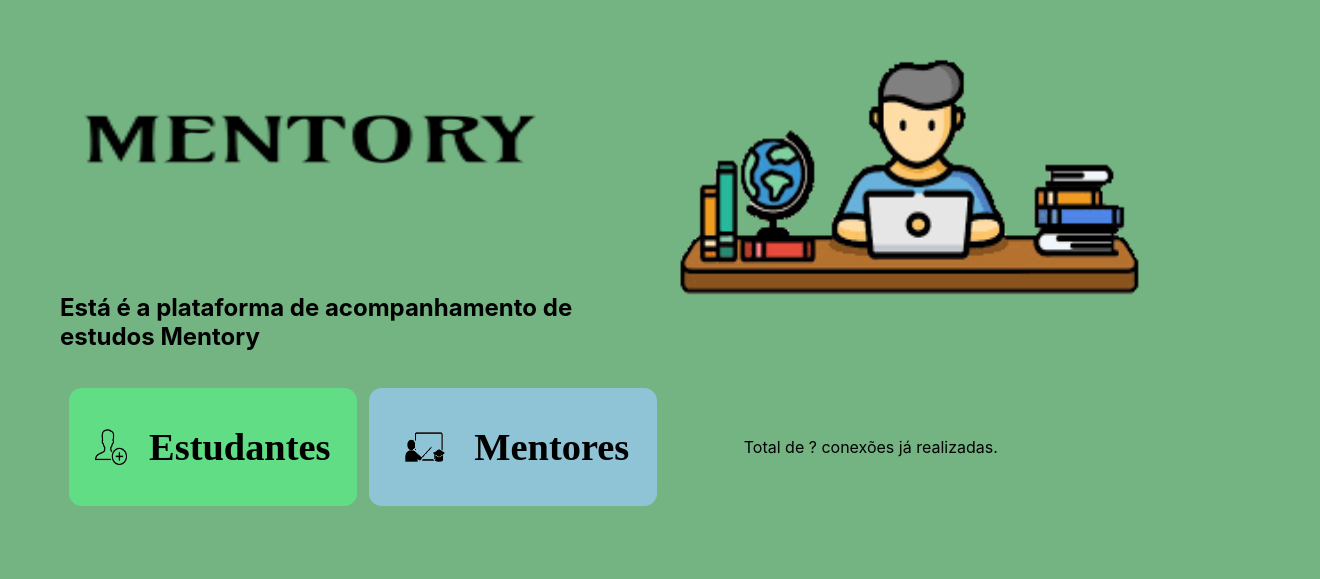
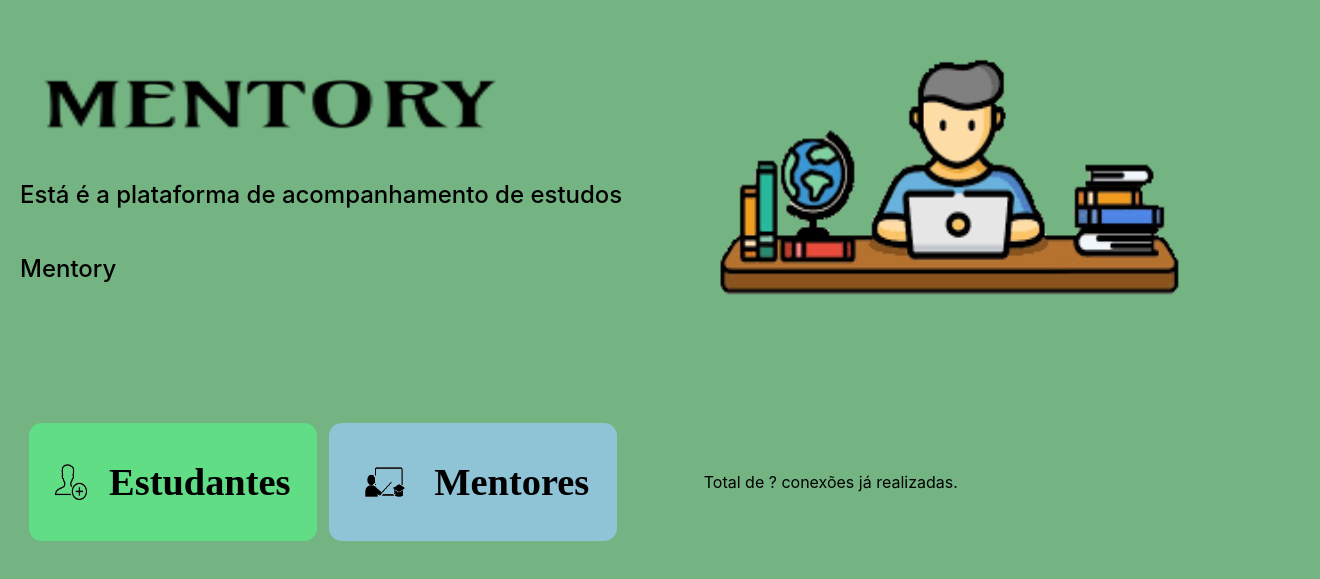
Before and after one commit to gleydson-delcho/Projeto-Mentory, a React (Create React App) app in the folder frontend/: page / in a window 1280 px wide. Shown: the part 149-728 px from the top of the page, 1320 px wide, since content can reach past the window. Built offline with nearby package versions, Linux system fonts and the light colour scheme.

Commit message:
Altera o link do caminho da imagem back

```diff
--- a/frontend/src/components/template/Logo.css
+++ b/frontend/src/components/template/Logo.css
@@ -8,3 +8,13 @@ aside.logo {
     margin:0;
     padding: 0;
 }
+
+.logo h2 {
+    height: 8rem;
+    width: 40rem;
+    font-weight: 500;
+    line-height: 4.6rem;
+    text-align: start;
+    margin-top: -100px;
+    margin-bottom: 100px;
+}
--- a/frontend/src/components/template/Logo.jsx
+++ b/frontend/src/components/template/Logo.jsx
@@ -1,11 +1,12 @@
 import './Logo.css';
 import logo from '../../assets/images/logo.png';
 import React from 'react';
+import { Link } from 'react-router-dom';
 
 export default props =>
     <aside className="logo">
-        <a href= '/' className="logo">
+        <Link to= '/' className="logo">
             <img src={ logo } alt="logo"/>
-        </a>
+        </Link>
         <h2>Está é a plataforma de acompanhamento de estudos Mentory</h2>
     </aside>
```
